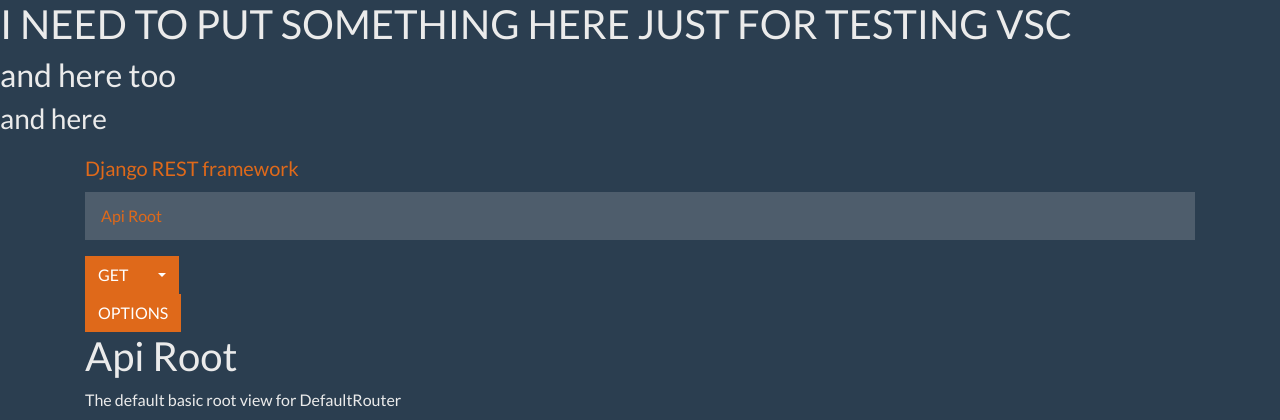
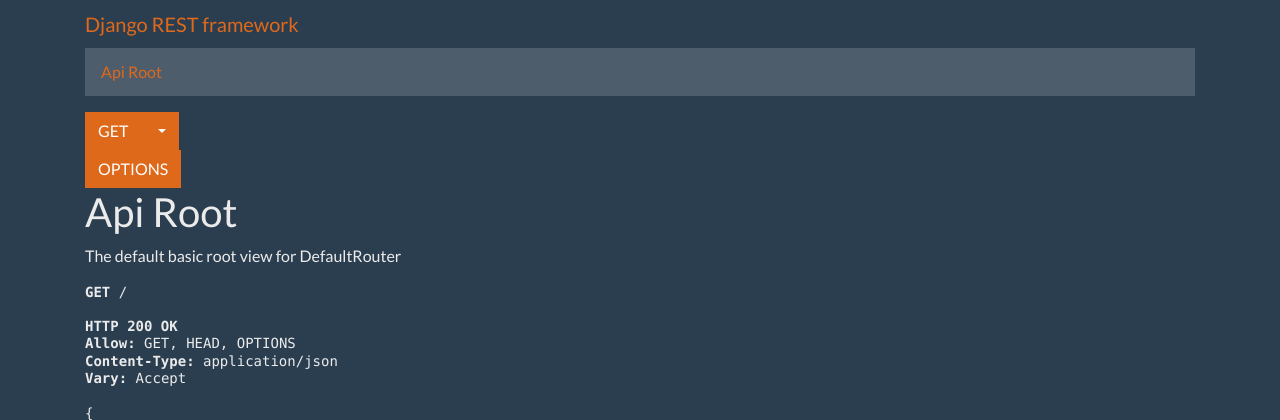
Before and after one commit to nataliatymk/Driver_Help, a Django app: page / in a window 1280 px wide. Shown: the top 420 px of the page. Run offline with Django 3.2, Linux system fonts and the light colour scheme; some libraries are stand-ins or nearby versions.

Commit message:
vsc_working

```diff
--- a/driver_portal/templates/rest_framework/api.html
+++ b/driver_portal/templates/rest_framework/api.html
@@ -1,7 +1,4 @@
 {% extends "rest_framework/base.html" %}
 {% block bootstrap_theme %}
     <link rel="stylesheet" href="https://bootswatch.com/4/superhero/bootstrap.min.css" type="text/css">
-    <h1>I NEED TO PUT SOMETHING HERE JUST FOR TESTING VSC</h1>
-    <h2>and here too</h2>
-    <h3>and here</h3>
 {% endblock %}
```
